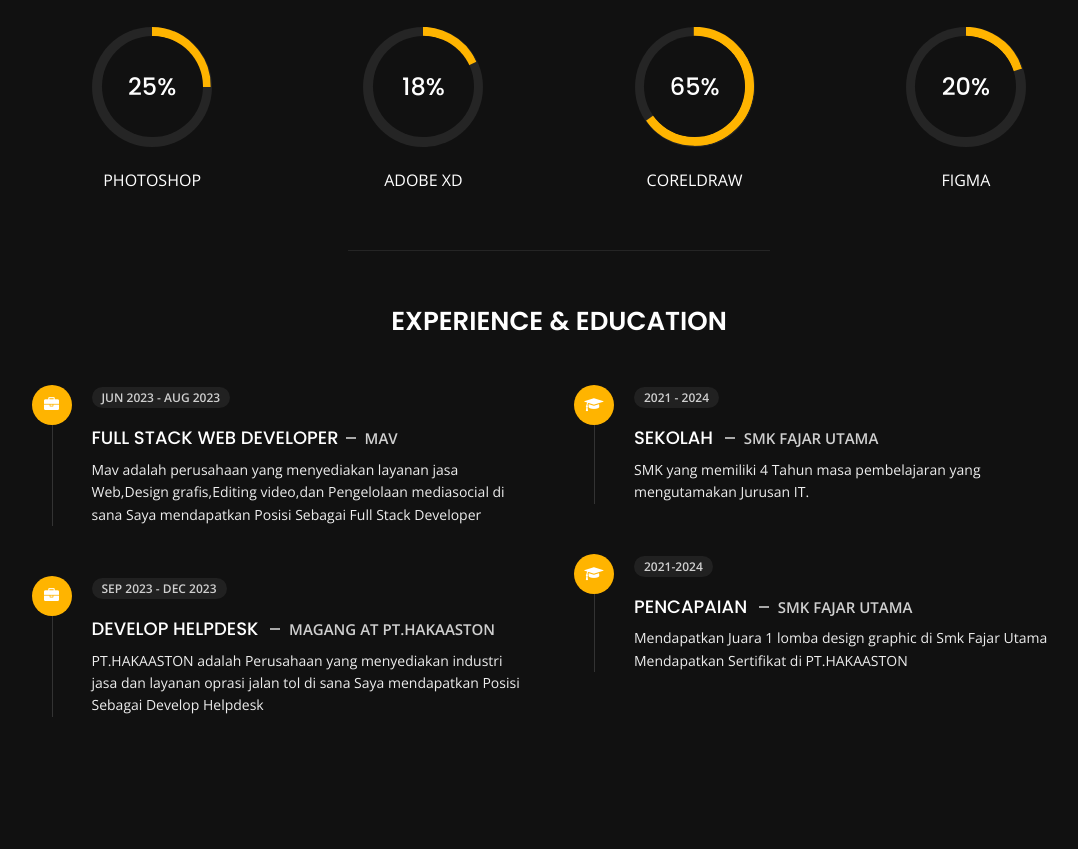
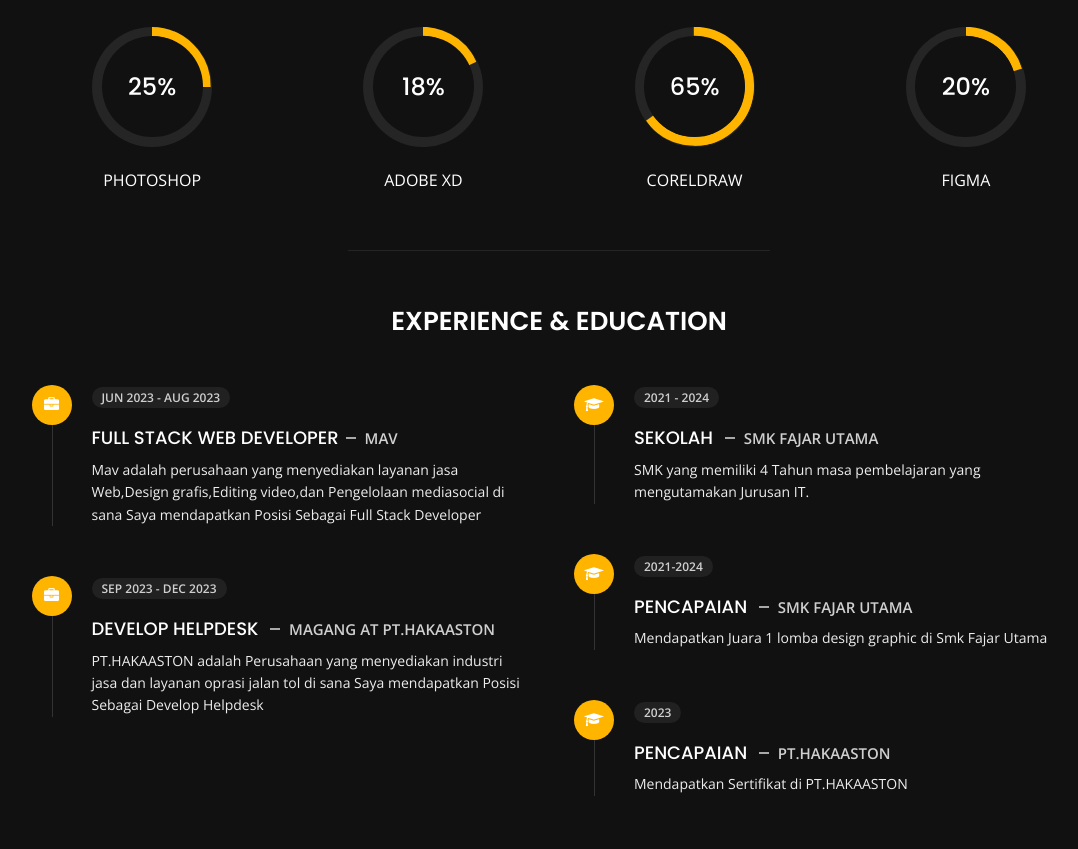
Before and after one commit to zyanzai/zyanzai.github.io, a plain HTML site: page about.html in a window 1280 px wide. Shown: the part 965-1814 px from the top of the page, without its empty margins (81-1159 px from the left). Before the commit the page ends 1752 px from the top, so only its background shows below. Drawn offline with nearby package versions, Linux system fonts and the light colour scheme.

Commit message:
Update about.html

```diff
--- a/about.html
+++ b/about.html
@@ -312,6 +312,13 @@
                             <span class="time open-sans-font text-uppercase">2021-2024</span>
                             <h5 class="poppins-font text-uppercase"> Pencapaian <span class="place open-sans-font">smk fajar utama</span></h5>
                             <p class="open-sans-font">Mendapatkan Juara 1 lomba design graphic di Smk Fajar Utama</p>
+                        </li>
+                         <li>
+                            <div class="icon">
+                                <i class="fa fa-graduation-cap"></i>
+                            </div>
+                            <span class="time open-sans-font text-uppercase">2023</span>
+                            <h5 class="poppins-font text-uppercase"> Pencapaian <span class="place open-sans-font">PT.HAKAASTON</span></h5>
                             <p class="open-sans-font">Mendapatkan Sertifikat di PT.HAKAASTON</p>
                         </li>
                     </ul>
```
